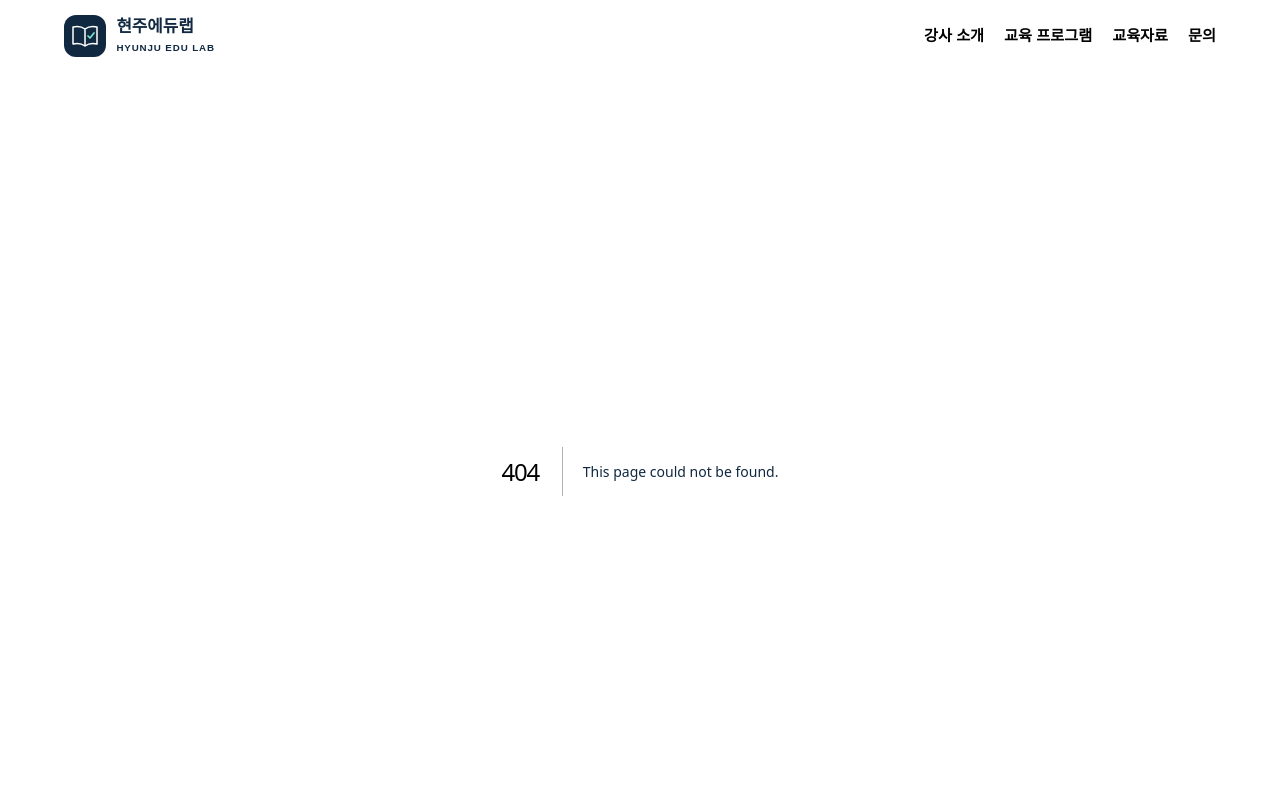
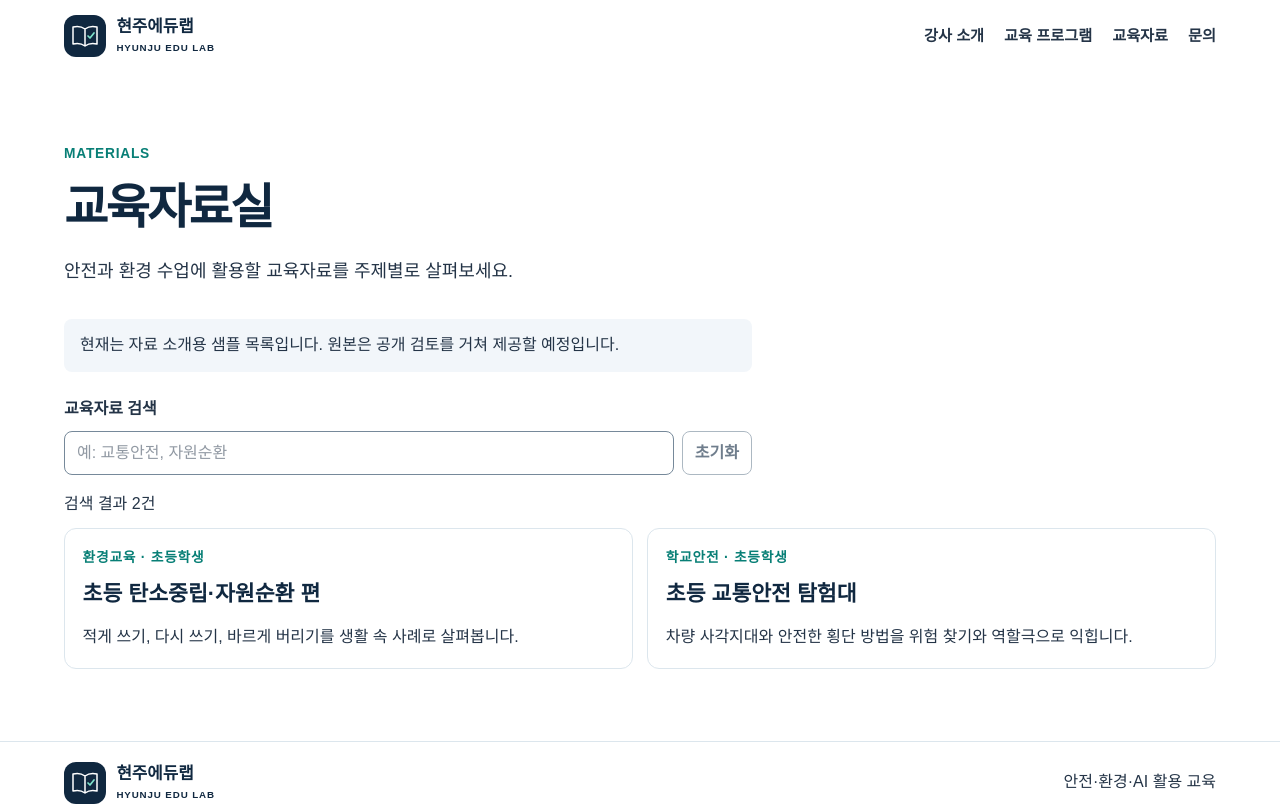
Before and after one commit to c7609chj8-dot/hyunju-edulab, a Next.js app: page /materials in a window 1280 px wide. Before the commit this address had no page. Shown: the top 806 px of the page. Built offline with nearby package versions, Linux system fonts and the light colour scheme.

Commit message:
Add searchable teaching materials catalog

```diff
--- a/app/globals.css
+++ b/app/globals.css
@@ -63,6 +63,14 @@ h2 { color: var(--color-navy); font-size: clamp(1.6rem, 3vw, 2.25rem); line-heig
 .contact-form button { justify-self: start; cursor: pointer; }
 .contact-status { min-height: 1.65em; color: var(--color-teal); }
 .materials { background: var(--color-surface); }
+.materials-note { max-width: 43rem; padding: .85rem 1rem; border-radius: .5rem; background: var(--color-surface); }
+.materials-search { display: grid; grid-template-columns: minmax(0, 1fr) auto; gap: .5rem; max-width: 43rem; margin-top: 1.5rem; }
+.materials-search label { grid-column: 1 / -1; font-weight: 700; }
+.materials-search :is(input, button) { min-height: 44px; padding: .5rem .75rem; border: 1px solid #76899a; border-radius: .5rem; }
+.materials-search input { width: 100%; }
+.materials-search button { color: var(--color-navy); font-weight: 700; cursor: pointer; }
+.materials-search button:disabled { opacity: .6; cursor: default; }
+.materials-count { margin-block: 1rem .65rem; }
 .site-footer { border-top: 1px solid #dce6ed; }
 .footer-inner { padding-block: 1.25rem; }
 
--- /dev/null
+++ b/app/materials/catalog.ts
@@ -0,0 +1,18 @@
+export const materials = [
+  {
+    slug: "carbon-neutrality",
+    title: "초등 탄소중립·자원순환 편",
+    category: "환경교육",
+    audience: "초등학생",
+    description: "적게 쓰기, 다시 쓰기, 바르게 버리기를 생활 속 사례로 살펴봅니다.",
+    topics: ["탄소중립", "자원순환", "분리배출"],
+  },
+  {
+    slug: "traffic-safety",
+    title: "초등 교통안전 탐험대",
+    category: "학교안전",
+    audience: "초등학생",
+    description: "차량 사각지대와 안전한 횡단 방법을 위험 찾기와 역할극으로 익힙니다.",
+    topics: ["교통안전", "사각지대", "횡단보도"],
+  },
+];
--- /dev/null
+++ b/app/materials/materials-search.tsx
@@ -0,0 +1,58 @@
+"use client";
+
+import { useRef, useState } from "react";
+import { materials } from "./catalog";
+
+function normalize(value: string) {
+  return value.normalize("NFKC").toLowerCase().replace(/[^\p{L}\p{N}]+/gu, "");
+}
+
+export default function MaterialsSearch() {
+  const [query, setQuery] = useState("");
+  const searchInput = useRef<HTMLInputElement>(null);
+  const terms = query.trim().split(/\s+/).map(normalize).filter(Boolean);
+  const results = materials.filter(({ title, category, audience, description, topics }) => {
+    const fields = [title, category, audience, description, ...topics].map(normalize);
+    return terms.every((term) => fields.some((field) => field.includes(term)));
+  });
+
+  return (
+    <>
+      <div role="search" aria-label="교육자료 검색" className="materials-search">
+        <label htmlFor="materials-query">교육자료 검색</label>
+        <input
+          id="materials-query"
+          ref={searchInput}
+          type="search"
+          value={query}
+          onChange={(event) => setQuery(event.target.value)}
+          placeholder="예: 교통안전, 자원순환"
+        />
+        <button
+          type="button"
+          disabled={!query}
+          onClick={() => {
+            setQuery("");
+            searchInput.current?.focus();
+          }}
+        >
+          초기화
+        </button>
+      </div>
+      <p className="materials-count" role="status">검색 결과 {results.length}건</p>
+      {results.length > 0 ? (
+        <ul className="program-grid program-grid-detailed">
+          {results.map(({ slug, title, category, audience, description }) => (
+            <li key={slug}>
+              <p className="eyebrow">{category} · {audience}</p>
+              <h2>{title}</h2>
+              <p>{description}</p>
+            </li>
+          ))}
+        </ul>
+      ) : (
+        <p className="materials-note">검색어와 일치하는 자료가 없습니다. 다른 주제나 키워드로 검색해 보세요.</p>
+      )}
+    </>
+  );
+}
--- /dev/null
+++ b/app/materials/page.tsx
@@ -0,0 +1,19 @@
+import type { Metadata } from "next";
+import MaterialsSearch from "./materials-search";
+
+export const metadata: Metadata = {
+  title: "교육자료실 | 현주에듀랩",
+  description: "현주에듀랩의 탄소중립·자원순환 및 교통안전 교육자료를 살펴보세요.",
+};
+
+export default function MaterialsPage() {
+  return (
+    <section className="shell section content-page">
+      <p className="eyebrow">MATERIALS</p>
+      <h1>교육자료실</h1>
+      <p className="page-lead">안전과 환경 수업에 활용할 교육자료를 주제별로 살펴보세요.</p>
+      <p className="materials-note">현재는 자료 소개용 샘플 목록입니다. 원본은 공개 검토를 거쳐 제공할 예정입니다.</p>
+      <MaterialsSearch />
+    </section>
+  );
+}
--- a/app/navigation.tsx
+++ b/app/navigation.tsx
@@ -6,7 +6,7 @@ import { useRef, useState } from "react";
 const links = [
   { href: "/about", label: "강사 소개" },
   { href: "/education", label: "교육 프로그램" },
-  { href: "/#materials", label: "교육자료" },
+  { href: "/materials", label: "교육자료" },
   { href: "/contact", label: "문의" },
 ];
 
--- a/app/page.tsx
+++ b/app/page.tsx
@@ -46,6 +46,7 @@ export default function Home() {
           <p className="eyebrow">MATERIALS</p>
           <h2>교육자료 공개 준비</h2>
           <p>초등 탄소중립·자원순환과 교통안전 자료를 검토하고 있습니다.</p>
+          <Link className="button section-action" href="/materials">교육자료실 보기</Link>
         </div>
       </section>
     </>
```
